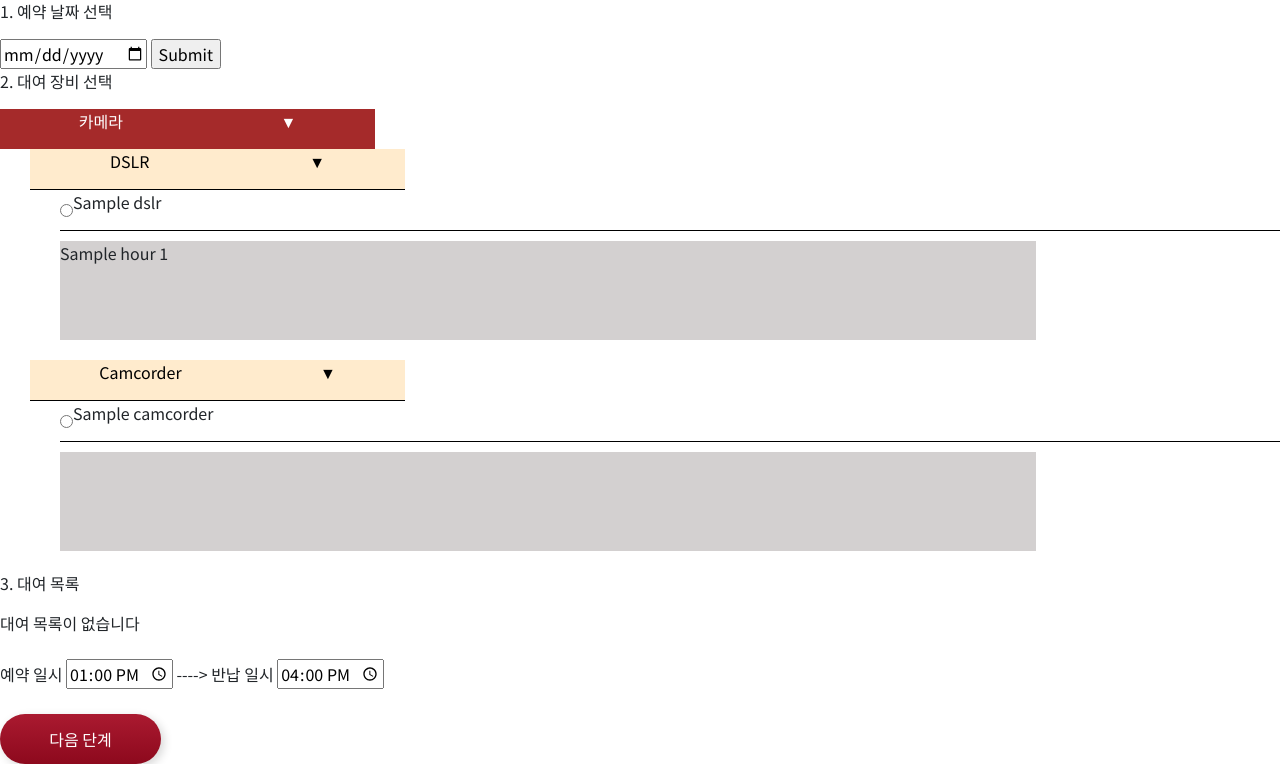
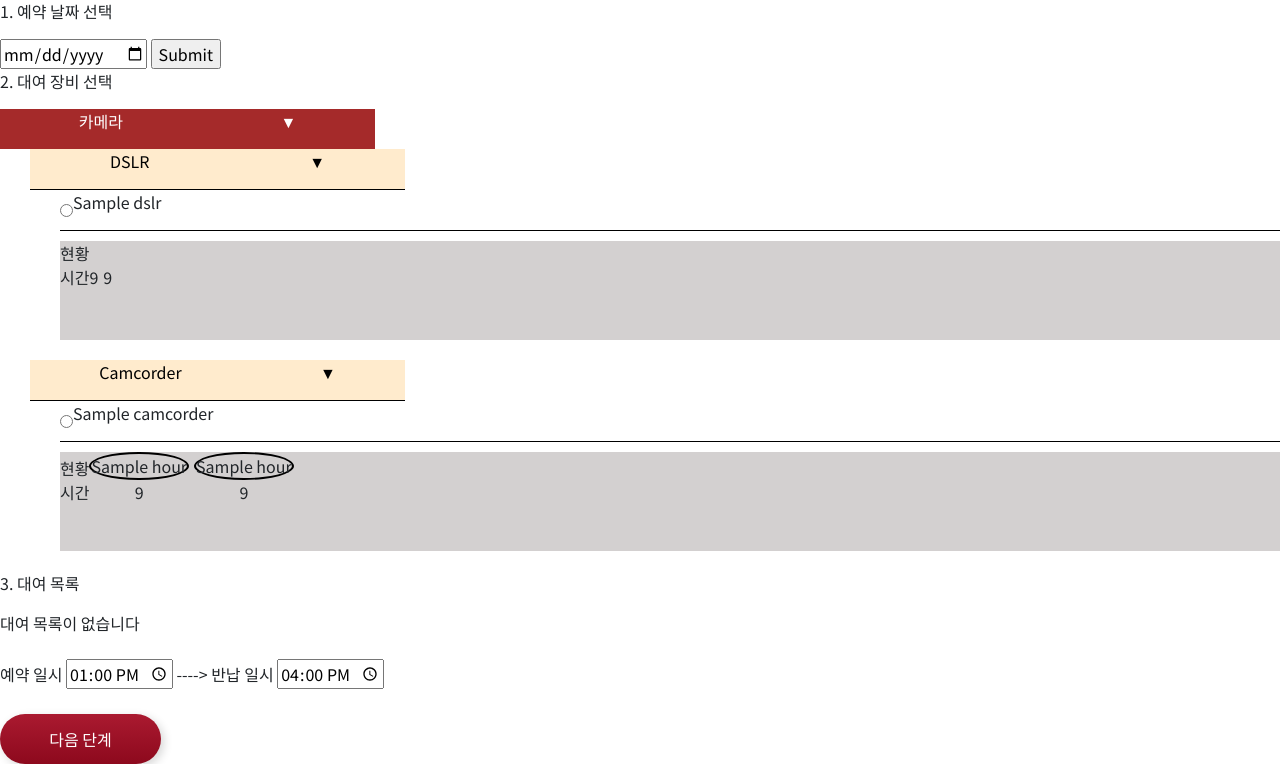
Before and after one commit to dooking/KU-MediaCenterV1, a Django app: template project/app/templates/3-borrow/step1.html in a window 1280 px wide. Shown: the part 115-879 px from the top of the page. Run offline with Django 3.2, Linux system fonts and the light colour scheme; the template is opened without the code that fills it: most values are stand-ins (such as "Sample title", 1, 10 or a date in 2020); some libraries are stand-ins or nearby versions.

Commit message:
2차수정

```diff
--- a/project/app/static/3-borrow/step1.css
+++ b/project/app/static/3-borrow/step1.css
@@ -73,7 +73,6 @@ button {
     margin-top: 20px;
 }
 .graph {
-    width: 80%;
     height: 70%;
     background-color: rgb(211, 208, 208);
 }
@@ -84,9 +83,9 @@ button {
     text-align: center;
     display: flex;
     flex-direction: column;
-    justify-content: center;
+    justify-content: flex-end;
     align-items: center;
-    margin-right: 10px;
+    margin-right: 5px;
 }
 .time-block{
     align-items: center;
@@ -96,4 +95,14 @@ button {
     height: 10px;
     background-color: gray;
     justify-content: center;
+    margin-top:10px;
 }
+.flex{
+    display: flex;
+    flex-direction: column;
+    justify-content: flex-end;
+}
+#circle{
+    border-radius: 50%;
+    border: 2px black solid;
+}
--- a/project/app/templates/3-borrow/step1.html
+++ b/project/app/templates/3-borrow/step1.html
@@ -49,11 +49,23 @@
                         </div>
                         <div class="graph">
                             <div class="time">
-                                {% for hour in dslr.time %}
+
+                                <div class="flex">
+                                    <span>현황</span>
+                                   <span>시간</span>
+                                </div>
+                                {% for hour in dslr.time1 %}
                                 <div class="time-hour">
-                                    {{hour}}
-                                    <input type="hidden" id="output" value={{hour}}>
-                                    {{forloop.counter}}
+                                    <div class="{{forloop.counter|add:"8"}}" id={{hour}}>
+                                    </div>
+                                    {{forloop.counter|add:"8"}}
+                                </div>
+                                {% endfor %}
+                                {% for hour in dslr.time2 %}
+                                <div class="time-hour">
+                                    <div class="{{forloop.counter|add:"8"}}" id={{hour}}>
+                                    </div>
+                                    {{forloop.counter|add:"8"}}
                                 </div>
                                 {% endfor %}
                             </div>
@@ -73,6 +85,25 @@
                             <p>{{camcorder.name}}</p>
                         </div>
                         <div class="graph">
+                            <div class="time">
+
+                                <div class="flex">
+                                    <span>현황</span>
+                                   <span>시간</span>
+                                </div>
+                                {% for hour in camcorder.time1 %}
+                                <div class="time-hour">
+                                    <div id="circle">{{hour}}</div>
+                                    <div>{{forloop.counter|add:"8"}}</div>
+                                </div>
+                                {% endfor %}
+                                {% for hour in camcorder.time2 %}
+                                <div class="time-hour">
+                                    <div id="circle"> {{hour}}</div>
+                                    <div>{{forloop.counter|add:"8"}}</div>
+                                </div>
+                                {% endfor %}
+                            </div>
                         </div>
                     </div>
                     {% endfor %}
@@ -98,13 +129,21 @@
     </form>
     <script type="text/javascript" src="{% static '3-borrow/step1.js' %}"></script>
     <script>
-            //let blockCount = document.getElementById('blockCount')
-            let blockCount = document.getElementById('output')
-            console.log(blockCount)
-            const newDiv = document.createElement('div')
-            newDiv.setAttribute("class","time-block")
-            blockCount.appendChild(newDiv);
+        for (let index=0; index<18; index++){
+            let blockCount = document.getElementsByClassName(String(index))
+            for (let i=0; i<blockCount.length; i++)
+            {
+                console.log(blockCount[i].id)
+                for (let j=0; j<blockCount[i].id; j++){
+                    console.log(j)
+                    const newDiv = document.createElement('div')
+                    newDiv.setAttribute("class","time-block")
+                    blockCount[i].appendChild(newDiv);
+                }
+            }
+        }
     </script>
+
     {% endblock content %}
 </body>
 </html>
```
Also changed, not shown: project/app/views.py (+12 -5 lines).
